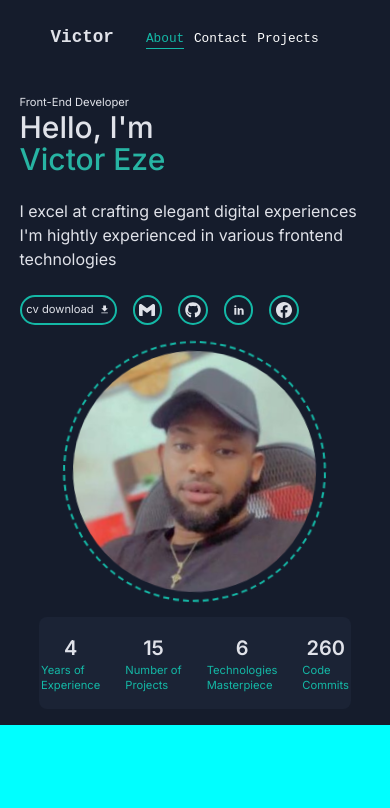
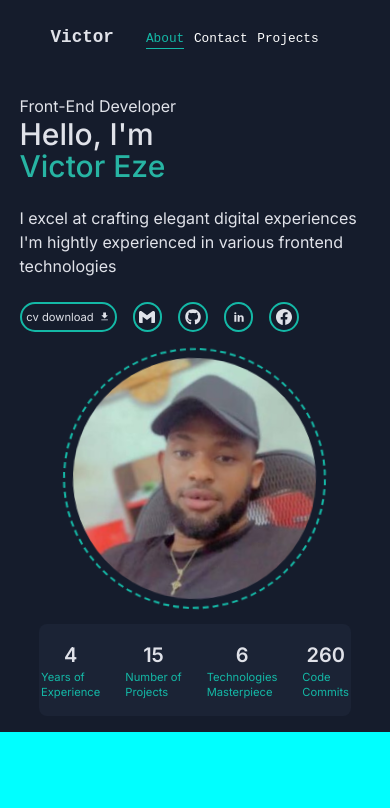
Before and after one commit to VictorKingsHub/victor_portfolio, a Next.js app: page / in a window 390 px wide. Shown: the top 808 px of the page. Built offline with nearby package versions, Linux system fonts and the light colour scheme.

Commit message:
counter added

```diff
--- a/ui/about/hero/Hero.module.css
+++ b/ui/about/hero/Hero.module.css
@@ -27,8 +27,9 @@
 }
 .prof {
     color: var(--textSoft);
+    font-size: 1.5rem;
     @media (max-width: 767px) {
-        font-size: 0.7rem;
+        font-size: 1rem;
     }
 }
 .namebody {
```
